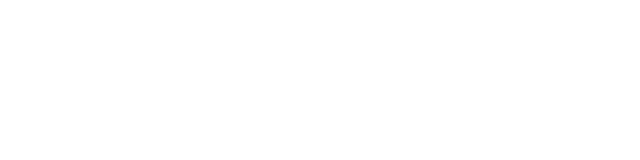
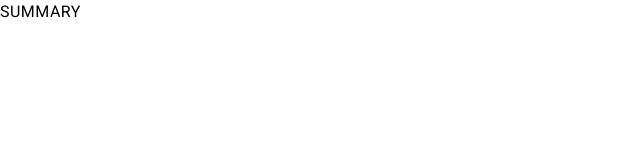
Before and after one commit to Gnoneks/lawnmower-shop, an Angular app: page /summary in a window 1280 px wide. Before the commit this address led to /. Shown: the top 160 px of the page, without its empty margins (0-640 px from the left). Built offline with nearby package versions, Linux system fonts and the light colour scheme.

Commit message:
001--Create pages

```diff
--- a/src/app/app.routes.ts
+++ b/src/app/app.routes.ts
@@ -1,3 +1,23 @@
 import { Routes } from '@angular/router';
+import { ConfigurationFormComponent } from './pages/configuration-form/configuration-form.component';
+import { OrderComponent } from './pages/order/order.component';
+import { SummaryComponent } from './pages/summary/summary.component';
 
-export const routes: Routes = [];
+export const routes: Routes = [
+  {
+    path: '',
+    component: ConfigurationFormComponent,
+  },
+  {
+    path: 'order',
+    component: OrderComponent,
+  },
+  {
+    path: 'summary',
+    component: SummaryComponent,
+  },
+  {
+    path: '**',
+    component: ConfigurationFormComponent,
+  },
+];
--- /dev/null
+++ b/src/app/pages/configuration-form/configuration-form.component.html
@@ -0,0 +1 @@
+<p>FORM</p>
--- /dev/null
+++ b/src/app/pages/order/order.component.html
@@ -0,0 +1 @@
+<p>ORDER</p>
--- /dev/null
+++ b/src/app/pages/summary/summary.component.html
@@ -0,0 +1 @@
+<p>SUMMARY</p>
```
Also changed, not shown: src/app/pages/configuration-form/configuration-form.component.ts (added, +12 -0 lines), src/app/pages/order/order.component.ts (added, +12 -0 lines), src/app/pages/summary/summary.component.ts (added, +12 -0 lines), src/app/pages/configuration-form/configuration-form.component.scss (added), src/app/pages/order/order.component.scss (added), src/app/pages/summary/summary.component.scss (added).
